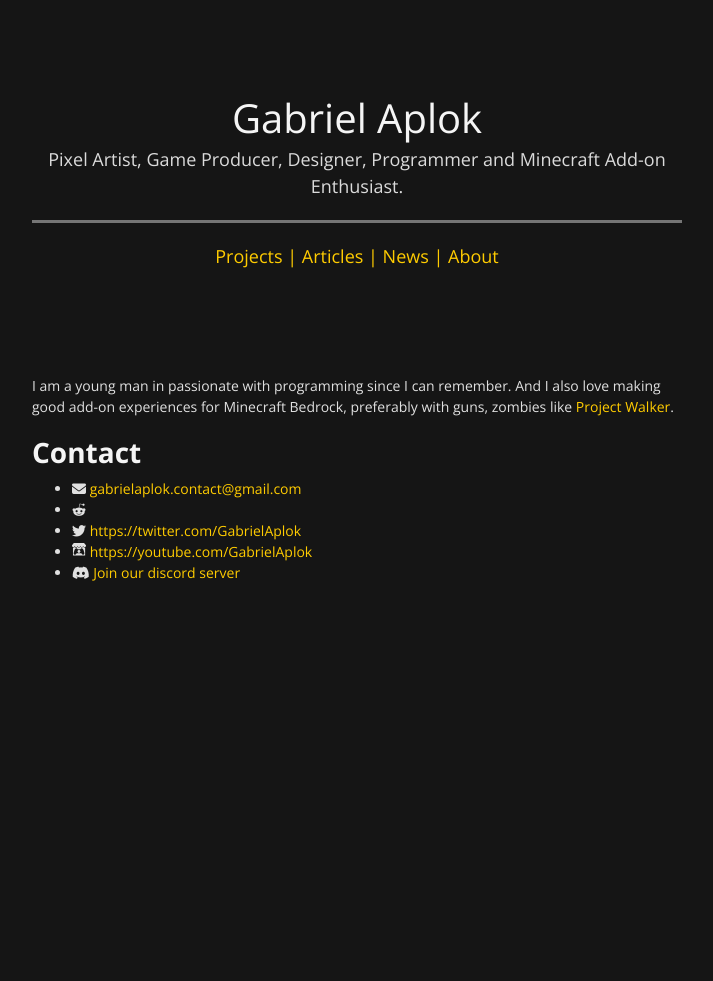
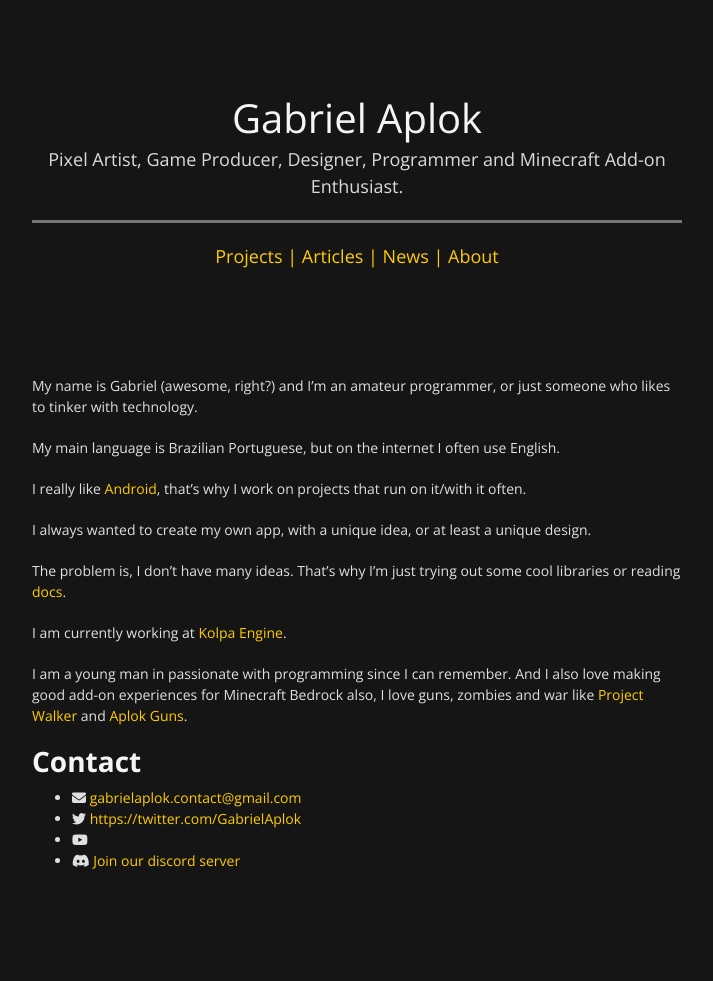
Before and after one commit to gabriel-aplok/gabriel-aplok.github.io, a Jekyll site: the page built from about.html, in a window 1280 px wide. Shown: the whole page, without its empty margins (283-996 px from the left). Built offline with Jekyll 4.4.1, drawn with Linux system fonts in a browser that asks for light colours; before the commit the page ends 900 px from its top, so only the background shows below that.

Commit message:
update about.html

```diff
--- a/about.html
+++ b/about.html
@@ -2,7 +2,25 @@
 layout: index
 ---
 <p>
-	I am a young man in passionate with programming since I can remember. And I also love making good add-on experiences for Minecraft Bedrock, preferably with guns, zombies like <a href="{{site.baseulr}}">Project Walker</a>.
+	My name is Gabriel (awesome, right?) and I’m an amateur programmer, or just someone who likes to tinker with technology.
+</p>
+<p>
+	My main language is Brazilian Portuguese, but on the internet I often use English.
+</p>
+<p>
+	I really like <a href="https://android.com/">Android</a>, that’s why I work on projects that run on it/with it often.
+</p>
+<p>
+	I always wanted to create my own app, with a unique idea, or at least a unique design.
+</p>
+<p>
+	The problem is, I don’t have many ideas. That’s why I’m just trying out some cool libraries or reading <a href="https://developer.android.com/">docs</a>.
+</p>
+<p>
+	I am currently working at <a href="https://kolpa-engine.github.io/">Kolpa Engine</a>.
+</p>
+<p>
+	I am a young man in passionate with programming since I can remember. And I also love making good add-on experiences for Minecraft Bedrock also, I love guns, zombies and war like <a href="https://gabriel-aplok.github.io/projects/project-walker.html">Project Walker</a> and <a href="https://gabriel-aplok.github.io/projects/aplok-guns.html">Aplok Guns</a>.
 </p>
 
 <h1>Contact</h1>
@@ -12,18 +30,10 @@ layout: index
 		<i class="fa fa-envelope"></i> <a href="mailto:{{site.email}}">{{site.email}}</a>
 	</li>
 	<li>
-		<i class="fa-brands fa-reddit-alien"></i> <a href="{{site.reddit}}">{{site.reddit}}</a>
-	</li>
-	<li>
 		<i class="fa-brands fa-twitter"></i> <a href="{{site.twitter}}">{{site.twitter}}</a>
 	</li>
 	<li>
-		<svg with="14" height="14" class="svg-inline--fa" aria-hidden="true" role="img" xmlns="http://www.w3.org/2000/svg" viewBox="0 0 177 177">
-			<path fill="currentColor" d="M23 0L0 27v7.7c0 9.8 9 18.4 17 18.4 9.9 0 18-8.3 18-18 0 9.7 7.9 18 17.6 18S70 44.8 70 35c0 9.7 8.4 18 18.1 18C98 53 106 44.8 106 35a18 18 0 0 0 17.7 18c9.7 0 17.3-8.3 17.3-18 0 9.7 8.4 18 18.2 18A18 18 0 0 0 177 35v-8L152 0C108.4-.1 23 0 23 0z" fill-rule="evenodd"/>
-			<path fill="currentColor" d="M35 48.6c-1 1.6-2.2 3-3.6 4.4-3.6 3.6-8.7 5.9-14.3 5.9-1.4 0-5-.8-5-.8v100h154V57.5c-2.4.9-4.3 1.4-7 1.4a20.3 20.3 0 0 1-17.7-10.4 20.6 20.6 0 0 1-17.7 10.4 20.3 20.3 0 0 1-17.8-10.4 20.4 20.4 0 0 1-35.5 0A20.4 20.4 0 0 1 38.3 53a19.5 19.5 0 0 1-3.3-4.4zM57.2 67c6.7 0 11.5 4.4 13.1 11h37.2c1.7-6.6 6.4-11 13.1-11 10.7 0 22.4 11 26 24.4l8.8 32c3.7 13.3-2 24.3-12.7 24.3-9.4 0-19.6-8.5-24.4-19.6H59.5c-4.9 11.1-15 19.6-24.4 19.6-10.7 0-16.4-11-12.8-24.4l8.8-32C34.8 78 46.5 67 57 67z"/>
-			<path fill="currentColor" d="M75.7 95.4l-12.5 13.4h12.4v13.9h24.6v-13.9h13.2l-12.6-13.4-12.5-13.5z"/>
-		</svg>
-		<a href="{{site.itch}}">{{site.itch}}</a>
+		<i class="fa-brands fa-youtube"></i> <a href="{{site.youtube}}">{{site.youtube}}</a>
 	</li>
 	<li>
 		<i class="fa-brands fa-discord"></i> <a href="{{site.discord}}">Join our discord server</a>
```
